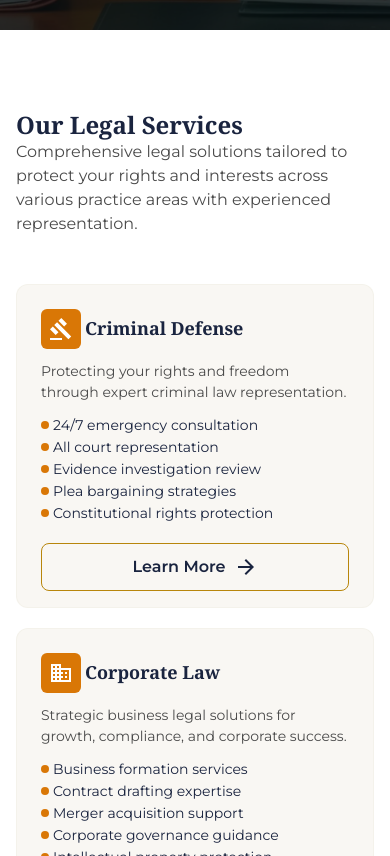
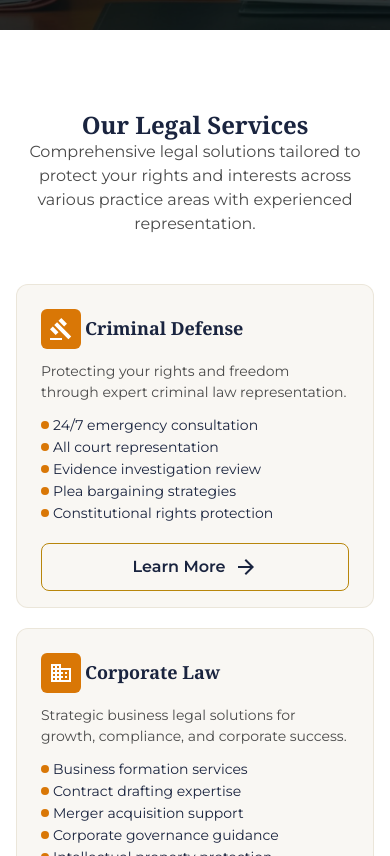
Before and after one commit to VictorKevz/mabwe-legal, a Next.js app: page / in a window 390 px wide. Shown: the part 1144-2000 px from the top of the page. Built offline with nearby package versions, Linux system fonts and the light colour scheme.

Commit message:
Add animations on client components

```diff
--- a/app/components/layout/ClientLayout.tsx
+++ b/app/components/layout/ClientLayout.tsx
@@ -16,7 +16,7 @@ export default function ClientLayout({
         <Header />
         <main className="">{children}</main>
         <FloatingButton />
-        <Footer />
+        {/* <Footer /> */}
       </div>
     </ThemeProvider>
   );
--- a/app/components/sections/HeroClient.tsx
+++ b/app/components/sections/HeroClient.tsx
@@ -1,20 +1,16 @@
 "use client";
 
-import React, { useEffect, useState } from "react";
+import React from "react";
 import { motion } from "framer-motion";
 import { FadeInUpVariants, FadeInVariants } from "../../variants";
+import { useIsHydrated } from "../../hooks/useIsHydrated";
 
 interface HeroClientProps {
   children: React.ReactNode;
 }
 
-// This component only adds animation wrapper without affecting content
 export const HeroAnimationWrapper = ({ children }: HeroClientProps) => {
-  const [isMounted, setIsMounted] = useState(false);
-
-  useEffect(() => {
-    setIsMounted(true);
-  }, []);
+  const isHydrated = useIsHydrated();
 
   const containerVariants = {
     hidden: { opacity: 0 },
@@ -27,9 +23,7 @@ export const HeroAnimationWrapper = ({ children }: HeroClientProps) => {
     },
   };
 
-  // Render children without animation wrapper on server
-  // Add animation only after client hydration
-  if (!isMounted) {
+  if (!isHydrated) {
     return (
       <div className="max-w-screen-xl w-full flex flex-col lg:flex-row items-center justify-center gap-5">
         {children}
@@ -49,29 +43,21 @@ export const HeroAnimationWrapper = ({ children }: HeroClientProps) => {
   );
 };
 
-// Progressive enhancement: content is visible immediately, animation is added progressively
-interface AnimatedContentProps {
-  children: React.ReactNode;
-  variant?: "fadeInUp" | "fadeIn";
-}
 export const AnimatedContent = ({
   children,
   variant = "fadeInUp",
-}: AnimatedContentProps) => {
-  const [isMounted, setIsMounted] = useState(false);
-
-  useEffect(() => {
-    setIsMounted(true);
-  }, []);
+}: {
+  children: React.ReactNode;
+  variant?: "fadeInUp" | "fadeIn";
+}) => {
+  const isHydrated = useIsHydrated();
 
   const variants = variant === "fadeInUp" ? FadeInUpVariants : FadeInVariants;
 
-  // Render content immediately without motion wrapper on server
-  if (!isMounted) {
+  if (!isHydrated) {
     return <div className="w-full">{children}</div>;
   }
 
-  // Add animation only after hydration
   return (
     <motion.div className="w-full" variants={variants}>
       {children}
--- a/app/components/sections/Services.tsx
+++ b/app/components/sections/Services.tsx
@@ -1,24 +1,28 @@
 import { serviceInfo, services } from "@/data/services";
-import Link from "next/link";
 import React from "react";
 import CTALink from "../ui/CTALink";
 import { ArrowForward } from "@mui/icons-material";
+import {
+  ServicesAnimationWrapper,
+  ServiceCardAnimation,
+  ServicesHeaderAnimation,
+} from "./ServicesClient";
 
 export const Services = () => {
   return (
     <section className="w-full px-4 md:px-6 relative z-20 py-20">
       <div className=" w-full flex flex-col items-center justify-center">
-        <header className="max-w-screen-xl w-full">
+        <ServicesHeaderAnimation>
+          <header className="max-w-screen-xl w-full text-center">
             <h2 className="text-2xl md:text-4xl">{serviceInfo.title}</h2>
             <p className="max-w-xl">{serviceInfo.description}</p>
           </header>
+        </ServicesHeaderAnimation>
         <div className="max-w-screen-xl w-full flex flex-col items-center mt-12">
-          <div className="w-full grid sm:grid-cols-2 xl:grid-cols-3 gap-5 justify-between">
+          <ServicesAnimationWrapper>
             {services.slice(0, 6).map((service) => (
-              <article
-                key={service.title}
-                className="card px-6 pt-6 pb-4 w-full"
-              >
+              <ServiceCardAnimation key={service.title}>
+                <article className="card px-6 pt-6 pb-4 w-full">
                   <header className="flex items-center gap-1">
                     <span className="min-h-10 min-w-10 bg-[var(--color-warning)] flex items-center justify-center text-[var(--color-text-on-primary)] rounded-md">
                       <service.icon />
@@ -28,7 +32,10 @@ export const Services = () => {
                   <p className="text-sm lg:text-base my-3">{service.summary}</p>
                   <ul className="flex flex-col gap-0.5">
                     {service.characteristics.map((item) => (
-                    <li key={item} className="flex items-center gap-1 text-sm">
+                      <li
+                        key={item}
+                        className="flex items-center gap-1 text-sm"
+                      >
                         <span className="h-2 w-2 bg-[var(--color-warning)] rounded-full"></span>
                         {item}
                       </li>
@@ -43,8 +50,9 @@ export const Services = () => {
                     />
                   </div>
                 </article>
+              </ServiceCardAnimation>
             ))}
-          </div>
+          </ServicesAnimationWrapper>
           <div className="max-w-xl w-full text-center mt-10 flex flex-col items-center gap-2">
             <p className="text-lg">
               Looking for other practices? We have more services
--- /dev/null
+++ b/app/components/sections/ServicesClient.tsx
@@ -0,0 +1,75 @@
+"use client";
+
+import React from "react";
+import { motion, Variants } from "framer-motion";
+import { useIsHydrated } from "../../hooks/useIsHydrated";
+import { CardVariants, FadeInVariants } from "@/app/variants";
+
+interface ServicesClientProps {
+  children: React.ReactNode;
+}
+
+export const ServicesAnimationWrapper = ({ children }: ServicesClientProps) => {
+  const isHydrated = useIsHydrated();
+
+  if (!isHydrated) {
+    return (
+      <div className="w-full grid sm:grid-cols-2 xl:grid-cols-3 gap-5 justify-between">
+        {children}
+      </div>
+    );
+  }
+
+  return (
+    <div className="w-full grid sm:grid-cols-2 xl:grid-cols-3 gap-5 justify-between">
+      {children}
+    </div>
+  );
+};
+
+export const ServiceCardAnimation = ({
+  children,
+}: {
+  children: React.ReactNode;
+}) => {
+  const isHydrated = useIsHydrated();
+
+  if (!isHydrated) {
+    return <div className="w-full">{children}</div>;
+  }
+
+  return (
+    <motion.div
+      className="w-full"
+      variants={CardVariants}
+      initial="hidden"
+      whileInView="visible"
+      viewport={{ once: true, amount: 0.3 }}
+    >
+      {children}
+    </motion.div>
+  );
+};
+
+export const ServicesHeaderAnimation = ({
+  children,
+}: {
+  children: React.ReactNode;
+}) => {
+  const isHydrated = useIsHydrated();
+
+  if (!isHydrated) {
+    return <>{children}</>;
+  }
+
+  return (
+    <motion.div
+      variants={FadeInVariants}
+      initial="hidden"
+      whileInView="visible"
+      viewport={{ once: true, amount: 0.3 }}
+    >
+      {children}
+    </motion.div>
+  );
+};
--- a/app/globals.css
+++ b/app/globals.css
@@ -32,7 +32,7 @@
   --shadow-color: 0 0.5rem 1.5rem #d4af371f;
 
   /* Borders */
-  --border: #e0d9c833;
+  --border: #e0d9c88d;
 
   /* Z-indexes */
   --z-header: 1000;
@@ -81,7 +81,7 @@
   box-sizing: border-box;
 }
 body {
-  background-color: var(--color-bg);
+  background: var(--color-bg);
 }
 h1,
 h2,
--- /dev/null
+++ b/app/hooks/useIsHydrated.ts
@@ -0,0 +1,12 @@
+import { useEffect, useState } from "react";
+
+// Custom hook to handle hydration state
+export const useIsHydrated = () => {
+  const [isHydrated, setIsHydrated] = useState(false);
+
+  useEffect(() => {
+    setIsHydrated(true);
+  }, []);
+
+  return isHydrated;
+};
--- a/app/page.tsx
+++ b/app/page.tsx
@@ -3,7 +3,7 @@ import { Services } from "./components/sections/Services";
 
 export default function Home() {
   return (
-    <div className="w-full bg-[var(--color-bg)] text-[var(--color-text-primary)] relative overflow-hidden ">
+    <div className="w-full text-[var(--color-text-primary)] relative overflow-hidden">
       <Hero />
       <Services />
     </div>
--- a/app/variants.ts
+++ b/app/variants.ts
@@ -18,7 +18,7 @@ export const FadeInUpVariants: Variants = {
 export const FadeInVariants: Variants = {
   hidden: {
     opacity: 0,
-    y: -60,
+    y: -50,
   },
   visible: {
     opacity: 1,
@@ -28,3 +28,20 @@ export const FadeInVariants: Variants = {
     },
   },
 };
+
+export const CardVariants: Variants = {
+  hidden: {
+    opacity: 0,
+    y: 50,
+    scale: 0.9,
+  },
+  visible: {
+    opacity: 1,
+    y: 0,
+    scale: 1,
+    transition: {
+      duration: 0.8,
+      ease: "easeOut",
+    },
+  },
+};
```
Lines whose indentation alone changed are shown as unchanged.
